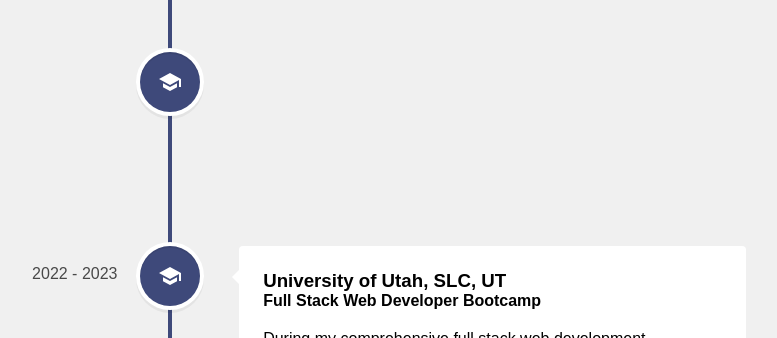
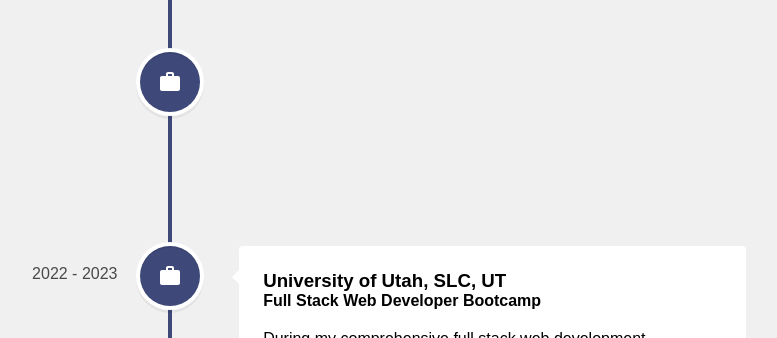
Before and after one commit to 00LEEE/React-PortfolioCode, a React (Create React App) app: page /experience in a window 1280 px wide. Shown: the part 349-687 px from the top of the page, without its empty margins (470-1247 px from the left). Built offline with nearby package versions, Linux system fonts and the light colour scheme.

Commit message:
syntax changes and optimization

```diff
--- a/src/pages/Experience.js
+++ b/src/pages/Experience.js
@@ -1,8 +1,5 @@
 import React from "react";
-import {
-  VerticalTimeline,
-  VerticalTimelineElement,
-} from "react-vertical-timeline-component";
+import { VerticalTimeline, VerticalTimelineElement } from "react-vertical-timeline-component";
 import "react-vertical-timeline-component/style.min.css";
 import SchoolIcon from "@mui/icons-material/School";
 import WorkIcon from "@mui/icons-material/Work";
@@ -20,7 +17,7 @@
           <h3 className="vertical-timeline-element-title">
             Gunnison Valley High, Gunnison, UT
           </h3>
-          <p> High School Diploma</p>
+          <p>High School Diploma</p>
         </VerticalTimelineElement>
         <VerticalTimelineElement
           className="vertical-timeline-element--education"
@@ -31,33 +28,30 @@
           <h3 className="vertical-timeline-element-title">
             Snow College, Ephraim, UT
           </h3>
-
           <h4 className="vertical-timeline-element-subtitle">
             General Studies
           </h4>
-
           <p>Emphasis in Fine Arts (Graphic Design/3D Modeling)</p>
         </VerticalTimelineElement>
         <VerticalTimelineElement
           className="vertical-timeline-element--work"
           date="2019 - 2020"
           iconStyle={{ background: "#3e497a", color: "#fff" }}
-          icon={<SchoolIcon />}
+          icon={<WorkIcon />}
         >
           <h3 className="vertical-timeline-element-title">
             Salt Lake Community, South SLC, UT
           </h3>
           <h4 className="vertical-timeline-element-subtitle">
-            Associates Degree
+            Associate's Degree
           </h4>
-          <p>Studied 3D modeling/Annimation/Software Engineering </p>
+          <p>Studied 3D modeling/Animation/Software Engineering</p>
         </VerticalTimelineElement>
-
         <VerticalTimelineElement
           className="vertical-timeline-element--work"
           date="2022 - 2023"
           iconStyle={{ background: "#3e497a", color: "#fff" }}
-          icon={<SchoolIcon />}
+          icon={<WorkIcon />}
         >
           <h3 className="vertical-timeline-element-title">
             University of Utah, SLC, UT
@@ -66,13 +60,12 @@
             Full Stack Web Developer Bootcamp
           </h4>
           <p>
-            During my comprehensive full stack web development bootcamp, I
-            gained expertise in front-end development technologies such as HTML,
-            CSS, and JavaScript, as well as back-end development with Node.js
-            and Django frameworks. I also acquired knowledge of effective
-            database design and management practices. Through hands-on
-            experience and collaborative projects, I learned how to build
-            dynamic web applications from concept to completion.
+            During my comprehensive full stack web development bootcamp, I gained
+            expertise in front-end development technologies such as HTML, CSS, and JavaScript,
+            as well as back-end development with Node.js and Django frameworks.
+            I also acquired knowledge of effective database design and management practices.
+            Through hands-on experience and collaborative projects, I learned how to build dynamic web applications
+            from concept to completion.
           </p>
         </VerticalTimelineElement>
       </VerticalTimeline>
```
Also changed, not shown: public/index.html (+0 -23 lines).
